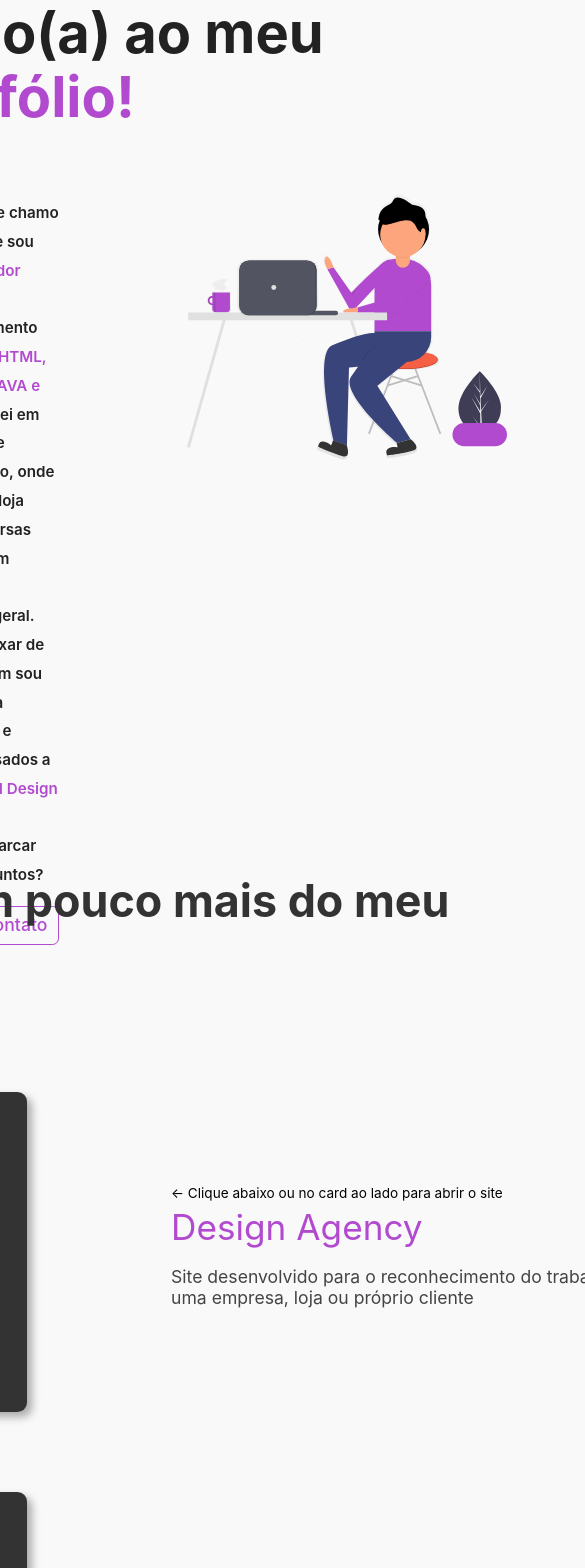
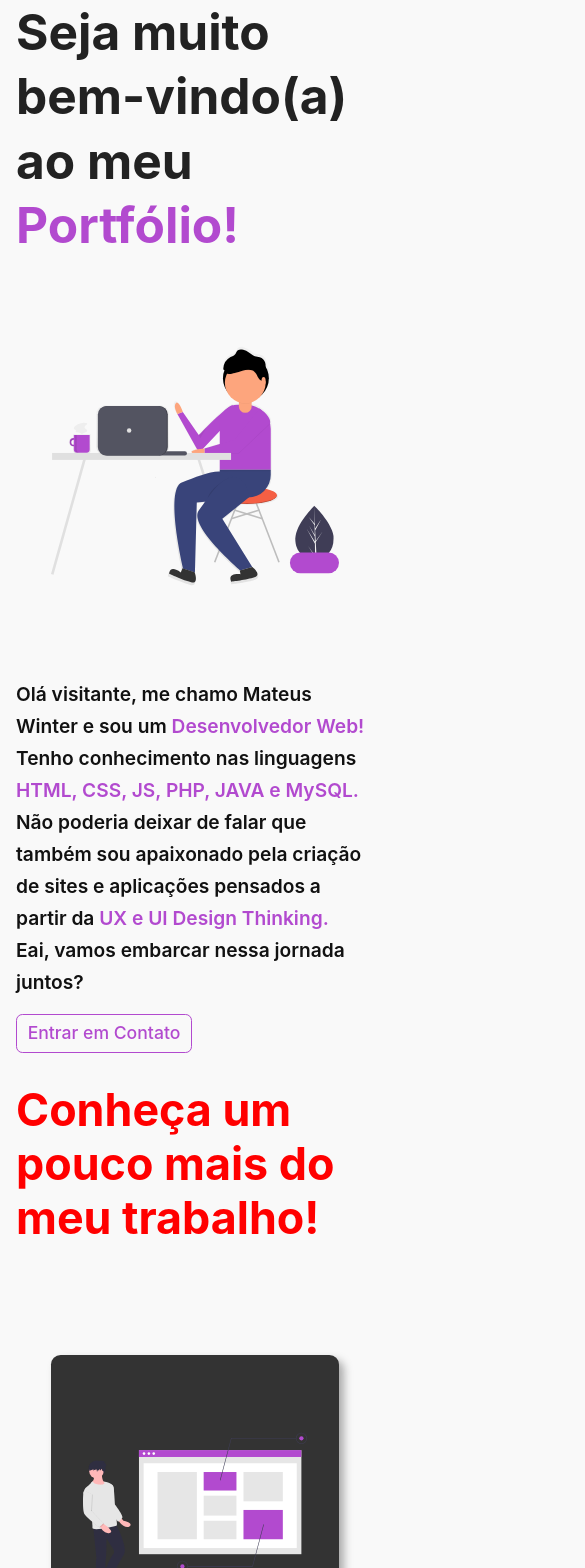
Before and after one commit to mateuswinter104/portfolio, a Next.js app: page / in a window 390 px wide. Shown: the top 1568 px of the page, 585 px wide, since content can reach past the window. Built offline with nearby package versions, Linux system fonts and the light colour scheme.

Commit message:
Atualização do Mobile

```diff
--- a/pages/index.js
+++ b/pages/index.js
@@ -1,5 +1,4 @@
 import Head from 'next/head'
-import Image from 'next/image'
 import styles from '../styles/Home.module.scss'
 
 export default function Home() {
@@ -21,7 +20,7 @@ export default function Home() {
             <div className={styles.description}>
               Olá visitante, me chamo Mateus Winter e sou um <span>Desenvolvedor Web!</span>
               <br />
-              Tenho conhecimento nas linguagens <span>HTML, CSS, JS, PHP, JAVA e MySQL.</span> Trabalhei em uma empresa de desenvolvimento, onde criei um site de loja virtual e fiz diversas manutenções em outros sites e aplicativos em geral. Não poderia deixar de falar que também sou apaixonado pela criação de sites e aplicações pensados a partir da <span>UX e UI Design Thinking.</span>
+              Tenho conhecimento nas linguagens <span>HTML, CSS, JS, PHP, JAVA e MySQL.</span> Não poderia deixar de falar que também sou apaixonado pela criação de sites e aplicações pensados a partir da <span>UX e UI Design Thinking.</span>
               <br />
               Eai, vamos embarcar nessa jornada juntos?
             <br />
@@ -64,9 +63,6 @@ export default function Home() {
               <a href="" target="_blank">
                 <p>Podcastr</p>
               </a>
-              <div className={styles.whatIsIt}>
-                <i>#oqueepodcast?</i>
-              </div>
               <h5>Site desenvolvido para a reprodução de Podcasts criados pelo cliente</h5>
             </div>
           </div>
--- a/styles/Home.module.scss
+++ b/styles/Home.module.scss
@@ -1,13 +1,14 @@
+@media (max-width: 1366px) {
+
 .container {
   display: flex;
   flex-direction: column;
   justify-content: center;
   align-items: center;
-}
+
 
 .main {
   width: 85%;
-
   display: flex;
   flex-direction: column;
   justify-content: center;
@@ -99,6 +100,7 @@
 }
 
   .myJobs {
+    width: 100%;
     display: flex;
     flex-direction: column;
     justify-content: center;
@@ -111,10 +113,11 @@
     }
 
     .jobs {
+      width: 100%;
       display: flex;
       justify-content: space-between;
       align-items: center;
-      gap: 9rem;
+      gap: 8rem;
 
       margin-top: 5rem;
 
@@ -212,14 +215,181 @@
     }
   }
 
-
-
   span {
     color: var(--purple);
     font-weight: 700;
   }
 }
+}
+}
 
-@media (max-width: 600px) {
+@media (max-width: 768px) {
 
+  .container {
+    width: 100vw;
+    display: flex;
+    flex-direction: column;
+    justify-content: center;
+    align-items: center;
+
+    padding: 0 1rem;
+
+    .main {
+      width: 100%;
+      display: flex;
+      flex-direction: column;
+      justify-content: center;
+      align-items: center;
+
+      .welcome {
+        width: 100%;
+        height: 100%;
+        margin: 0;
+
+
+
+        .title {
+          line-height: 1.30;
+          font-size: 3.1rem;
+
+          margin: 0;
+          padding: 0;
+        }
+
+        .info {
+          display: flex;
+          align-items: center;
+          justify-content: center;
+          flex-direction: column-reverse;
+          gap: 0;
+
+          .illustration {
+            max-width: 18rem;
+
+            img{
+              width: 100%;
+              margin: 3rem 0;
+              padding: 0;
+            }
+          }
+
+          .description {
+            font-size: 1.2rem;
+
+            font-weight: 600;
+            line-height: 2rem;
+
+            color: #111;
+
+            margin: 0;
+          }
+        }
+
+      }
+    }
+
+    .myJobs {
+
+      .sub1 {
+        color: red !important;
+      }
+
+      .jobs {
+        display: flex;
+        justify-content: center;
+        align-items: center;
+
+        flex-direction: column;
+        gap: 0rem;
+
+        margin-top: 0;
+
+        .job{
+          width: 80%;
+          height: 80%;
+          background-color: #333;
+          border-radius: 0.6rem;
+
+          display: flex;
+          justify-content: center;
+          align-items: center;
+
+          box-shadow: 5px 5px 8px #aaa;
+
+          img {
+            width: 80%;
+            height: 80%;
+            transition: 0.35s;
+          }
+
+          &:hover {
+            img {
+              width: 15rem;
+              height: 17rem;
+              transition: 0.35s;
+            }
+          }
+        }
+
+
+      .card {
+        width: 100% !important;
+
+          h4 {
+            font-size: 0.85rem !important;
+            font-weight: 400;
+            color: #000;
+          }
+
+          p {
+          font-size: 2.2rem;
+          color: var(--purple);
+          margin: -0.8rem 0 -0.7rem 0;
+
+            &:hover {
+              text-decoration: underline;
+            }
+          }
+
+          h5 {
+          font-size: 0.5rem !important;
+          color: #444;
+          font-weight: 400;
+        }
+      }
+    }
+
+
+
+    .footer {
+      width: 100%;
+      height: 4.5rem;
+
+      font-size: 1.3rem;
+      font-weight: 600;
+
+      .icons {
+
+        a {
+          margin-left: 0.5rem;
+        }
+
+        img {
+          width: 1.3rem;
+          height: 1.3rem;
+          opacity: 0.8;
+
+          &:hover {
+            opacity: 0.9;
+          }
+        }
+      }
+
+      span {
+        color: var(--purple);
+        font-weight: 700;
+      }
+    }
+  }
 }
+}
```
